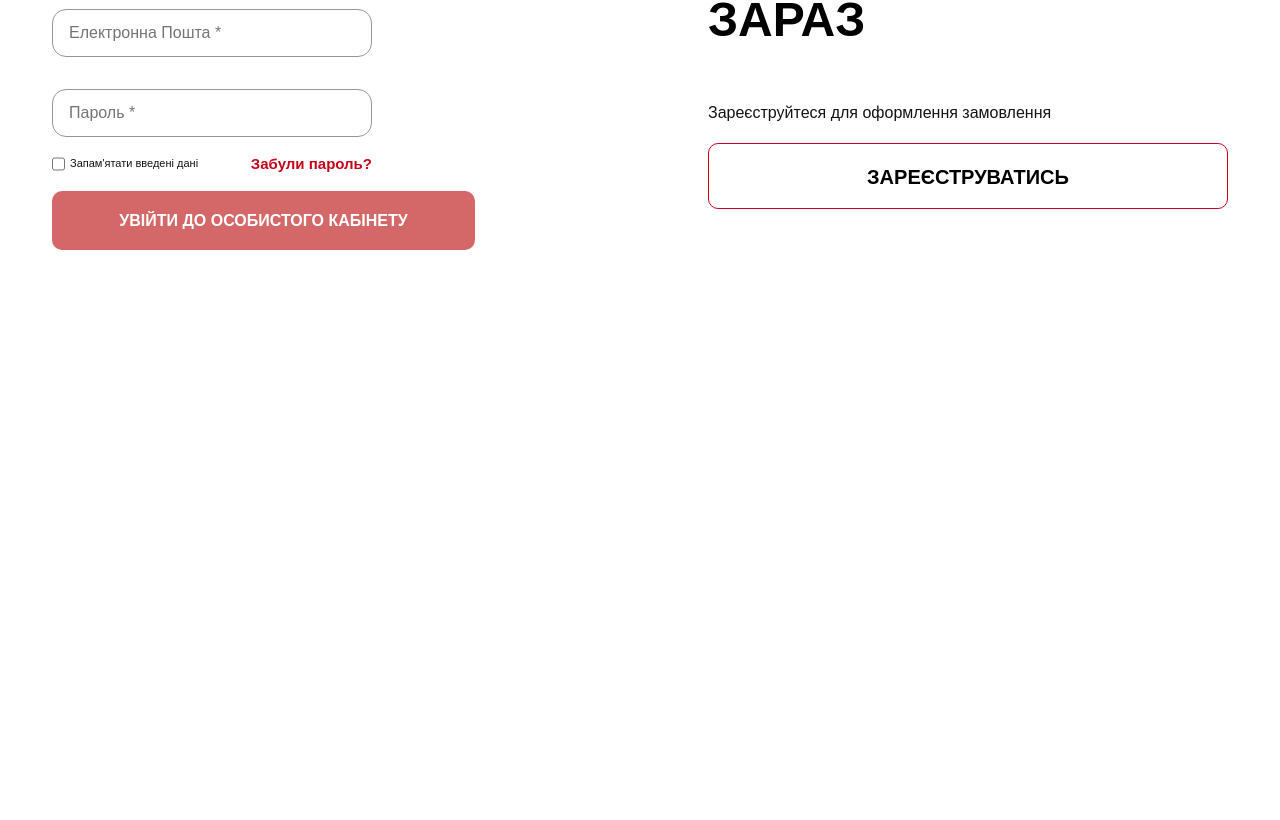
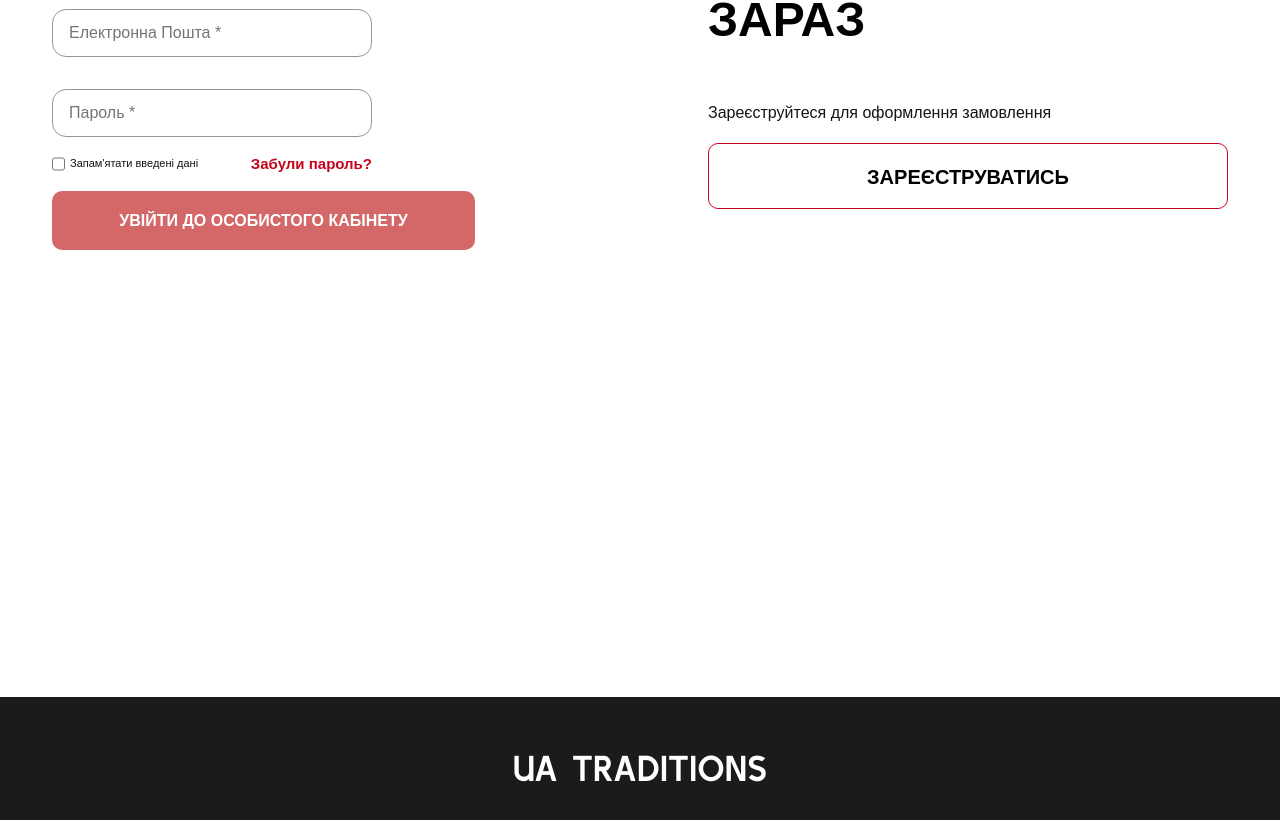
Before and after one commit to TZaidel/shop, a React (Vite) app: page /login in a window 1280 px wide. Shown: the part 342-1162 px from the top of the page. Before the commit the page ends 800 px from the top, so only its background shows below. Built offline with nearby package versions, Linux system fonts and the light colour scheme.

Commit message:
add footer for login and register

```diff
--- a/src/pages/LogInPage/LogInPage.jsx
+++ b/src/pages/LogInPage/LogInPage.jsx
@@ -2,6 +2,7 @@ import { Link } from 'react-router-dom';
 import styles from './LoginPage.module.css';
 import baseStyle from '../Base.module.css';
 import Header from '../../components/Header/Header.jsx';
+import Footer from '../../components/Footer/Footer.jsx';
 import { useForm } from 'react-hook-form';
 import { useDispatch } from 'react-redux';
 import { loginThunk } from '../../redux/auth/operations.js';
@@ -65,6 +66,7 @@ export default function LogInPage() {
           </div>
         </div>
       </div>
+      <Footer />
     </>
   );
 }
--- a/src/pages/LogInPage/LoginPage.module.css
+++ b/src/pages/LogInPage/LoginPage.module.css
@@ -4,6 +4,7 @@
   flex-wrap: nowrap;
   justify-content: center;
   margin: 117px 0 0 0;
+  height: 100vh;
 }
 
 .wraperFormAuth {
--- a/src/pages/RegisterPage/RegisterPage.jsx
+++ b/src/pages/RegisterPage/RegisterPage.jsx
@@ -3,6 +3,7 @@ import styles from './RegisterPage.module.css';
 import { useForm } from 'react-hook-form';
 import { registerThunk } from '../../redux/auth/operations';
 import { useDispatch } from 'react-redux';
+import Footer from '../../components/Footer/Footer';
 
 export default function RegisterPage() {
   const { register, reset, handleSubmit } = useForm();
@@ -99,6 +100,7 @@ export default function RegisterPage() {
         </form>
         <div className={styles.boxForImageRight}></div>
       </div>
+      <Footer />
     </>
   );
 }
```
